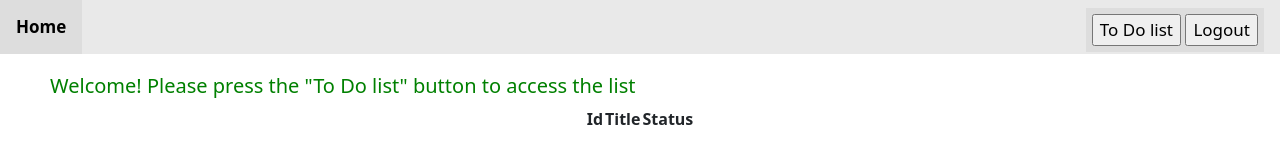
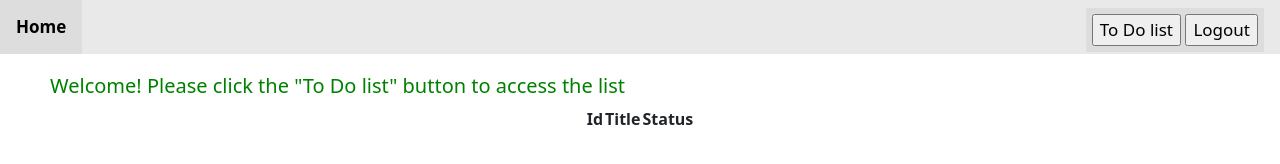
Before and after one commit to anjoos20/casestudy1, a plain HTML site: page todoPage.html in a window 1280 px wide. Drawn offline with nearby package versions, Linux system fonts and the light colour scheme.

Commit message:
Update todoPage.html

```diff
--- a/todoPage.html
+++ b/todoPage.html
@@ -26,7 +26,7 @@
          </form>
         </div>
       </div>
-      <h5 id="validlogin">Welcome! Please press the "To Do list" button to access the list</h5>
+      <h5 id="validlogin">Welcome! Please click the "To Do list" button to access the list</h5>
       <table class="todo-table">
           <thead id="tableheader">
             <tr>
```
